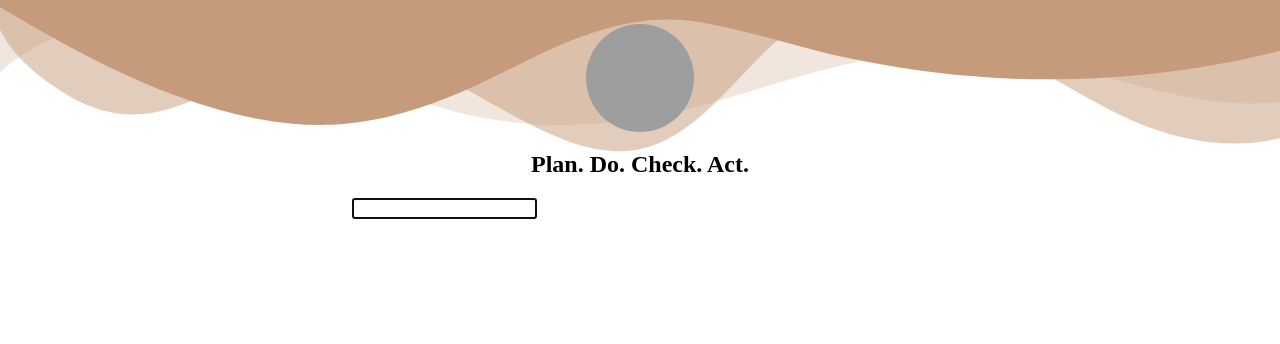
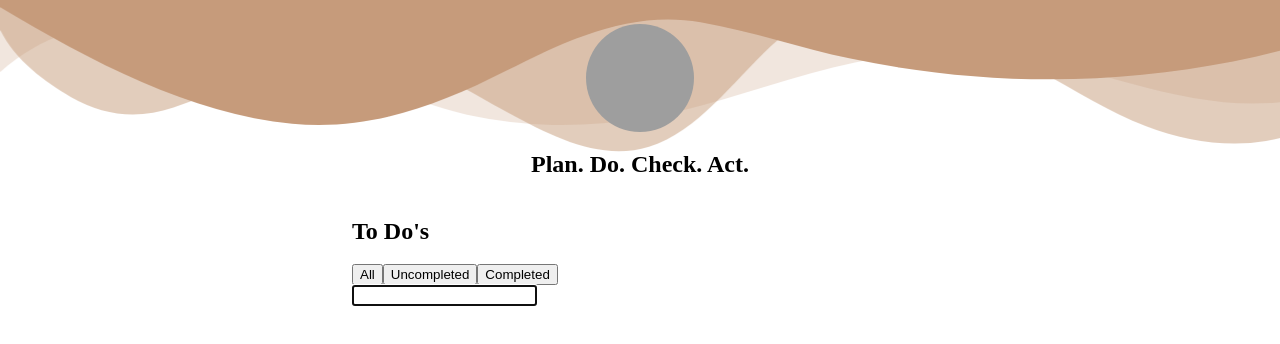
Before and after one commit to JLin-99/to-do-list-app, a Next.js app: page / in a window 1280 px wide. Shown: the top 344 px of the page. Built offline with nearby package versions, Linux system fonts and the light colour scheme; grey boxes are pictures that could not be loaded.

Commit message:
Add filter for showing tasks by completed status

```diff
--- a/components/Task.js
+++ b/components/Task.js
@@ -6,6 +6,7 @@ export default function Task({ id, text, notes, completed, removeTask, completeT
     return (
         <div className={`task-wrapper ${completed ? styles.completed : ""}`}>
             <div className="left-control">
+                <input type="checkbox" onClick={() => completeTask(id)}></input>
                 <div className="task-control" onClick={() => completeTask(id)}>t</div>
             </div>
             <div className="task-content">
--- a/components/TaskList.js
+++ b/components/TaskList.js
@@ -1,9 +1,11 @@
-import { useState } from "react";
+import { useState, useEffect } from "react";
 import Task from "./Task";
 import TaskForm from "./TaskForm";
 
 export default function TaskList() {
-    const [tasks, setTasks] = useState([])
+    const [tasks, setTasks] = useState([]);
+    const [status, setStatus] = useState("all");
+    const [filteredTasks, setFilteredTasks] = useState([]);
 
     const addTask = (task) => {
         // Ignore if there are only spaces
@@ -30,11 +32,53 @@ export default function TaskList() {
         }))
     }
 
+    const handleStatus = (e) => {
+        setStatus(e.target.value);
+    }
+
+    const filterTasks = () => {
+        switch (status) {
+            case "completed":
+                setFilteredTasks(tasks.filter((task) => task.completed));
+                break;
+            case "uncompleted":
+                setFilteredTasks(tasks.filter((task) => !task.completed));
+                break;
+            case "all":
+                setFilteredTasks(tasks);
+                break;
+        }
+    }
+
+    useEffect(() => {
+        filterTasks();
+    }, [tasks, status]);
+
     return (
         <div>
+            <div>
+                <h2>To Do's</h2>
+                <div className="btn-group" role="group" onClick={handleStatus}>
+                    <button
+                        type="button"
+                        className="btn btn-primary"
+                        value="all"
+                    >All</button>
+                    <button
+                        type="button"
+                        className="btn btn-primary"
+                        value="uncompleted"
+                    >Uncompleted</button>
+                    <button
+                        type="button"
+                        className="btn btn-primary"
+                        value="completed"
+                    >Completed</button>
+                </div>
+            </div>
             <TaskForm onSubmit={addTask} />
             <div>
-                {tasks.map(task => (
+                {filteredTasks.map(task => (
                     <Task
                         key={task.id}
                         id={task.id}
```
